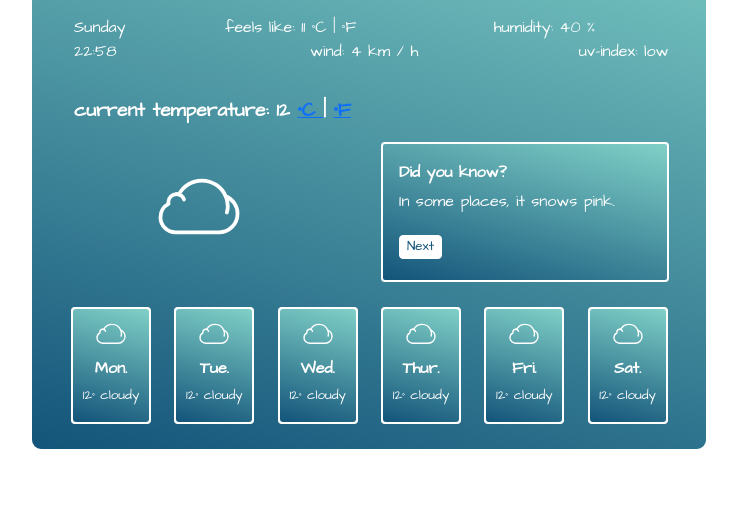
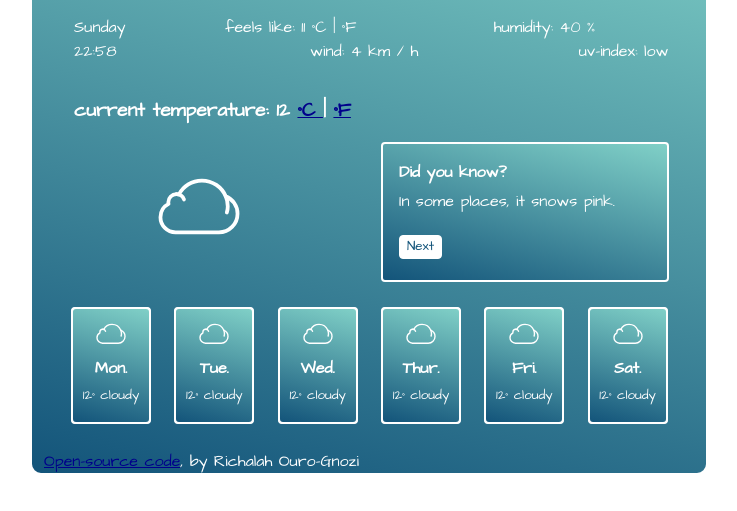
Before and after one commit to riouro/Weather_Project, a plain HTML site: page index.html in a window 1280 px wide. Shown: the part 133-644 px from the top of the page, without its empty margins (271-1008 px from the left). Drawn offline with nearby package versions, Linux system fonts and the light colour scheme.

Commit message:
added link

```diff
--- a/index.html
+++ b/index.html
@@ -122,6 +122,7 @@
         </div>
       </div>
     </div>
+    <a href =https://github.com/riouro/Weather_Project>Open-source code</a>, by Richalah Ouro-Gnozi
     <script src="src/script.js"></script>
 </body>
 </html>
--- a/src/styles.css
+++ b/src/styles.css
@@ -19,6 +19,9 @@ form {
   margin-right: 30px;
 }
 
+a {
+  color: darkblue;
+}
 span.date {
   margin-left: 30px;
   margin-right: 30px;
```
